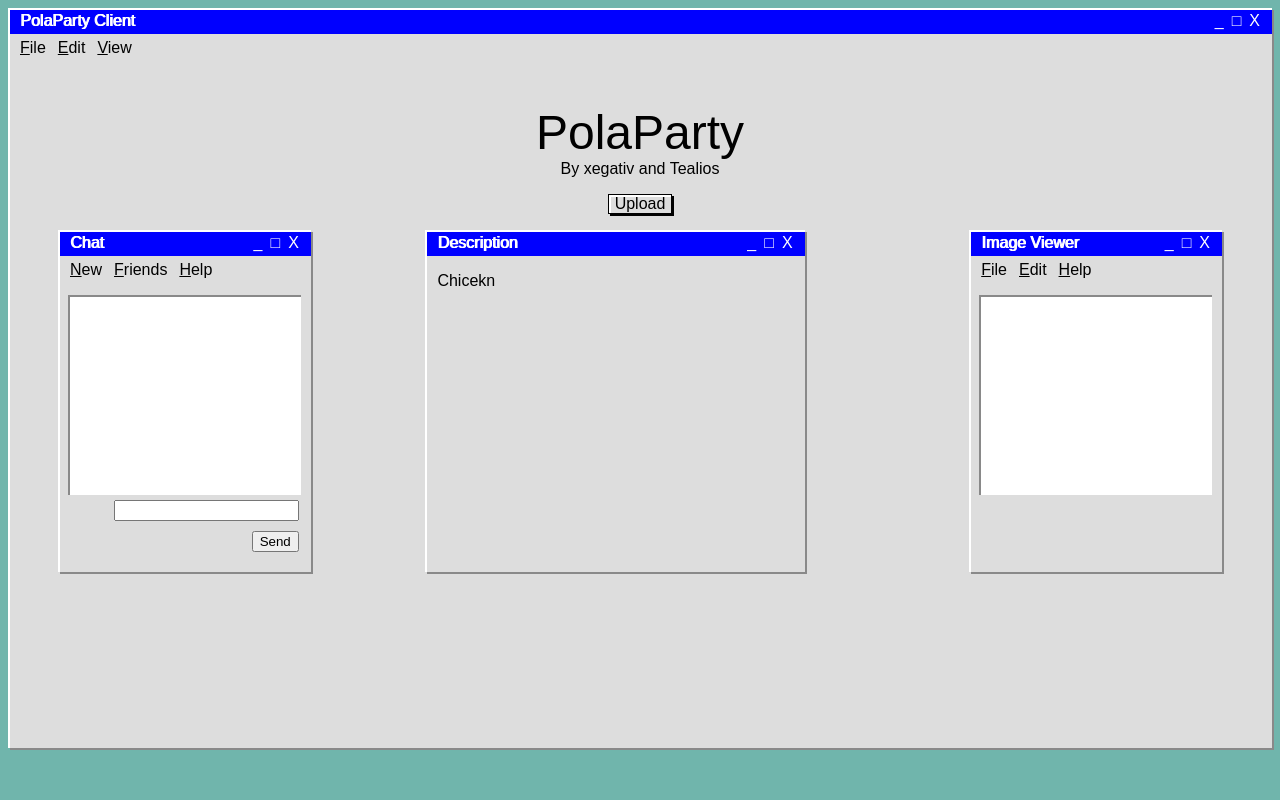
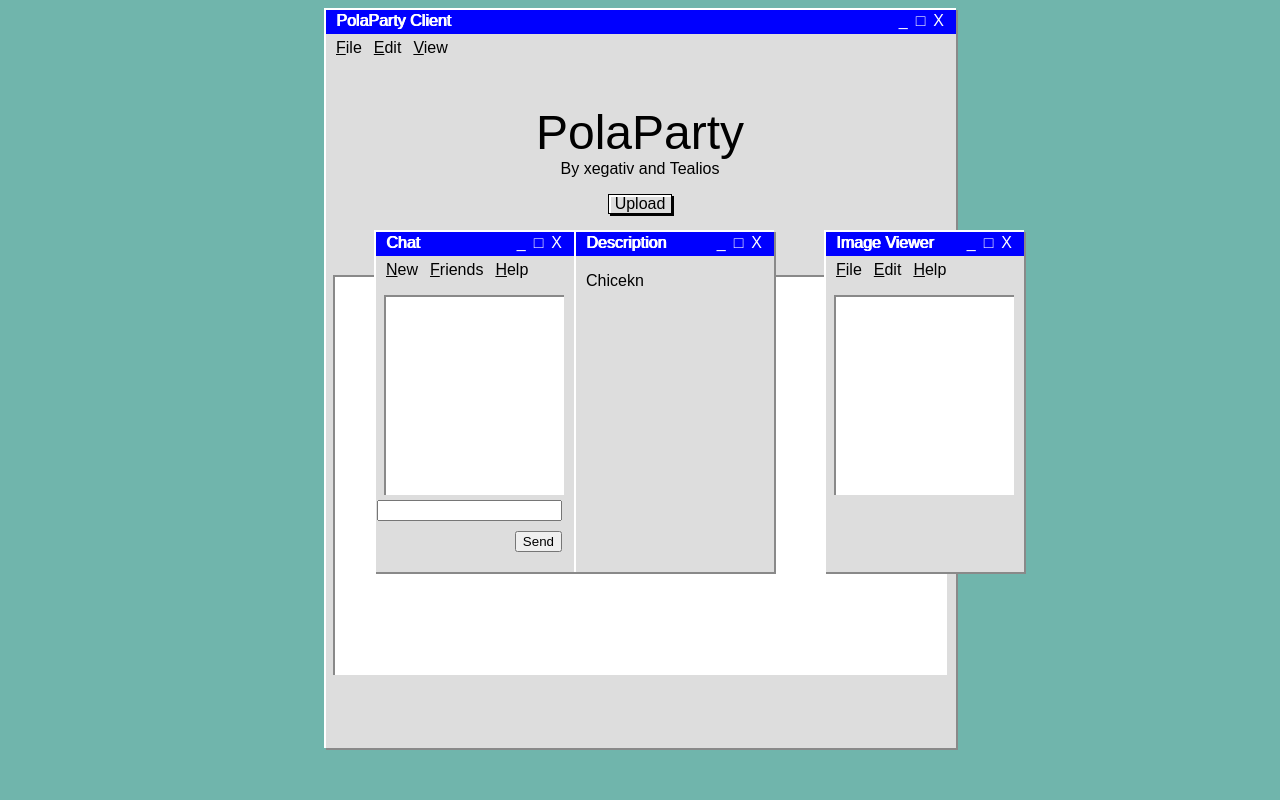
Before and after one commit to Tealiosv2/PolaParty, a Flask app: page / in a window 1280 px wide. Run offline with Flask 3, Linux system fonts and the light colour scheme; some libraries are stand-ins or nearby versions; some web fonts are replaced.

Commit message:
Main page styling

```diff
--- a/static/stylesheets/index.css
+++ b/static/stylesheets/index.css
@@ -14,7 +14,9 @@ body {
 
 .master {
     height: 90vh;
+    width: 50%;
     overflow: hidden;
+    margin: auto;
 }
 
 /* PolaParty Title */
@@ -152,9 +154,30 @@ body {
     margin-right: 10px;
 }
 
+.background {
+    width: 48%;
+    height: 400px;
+    box-shadow: inset 2px 2px #898989;
+
+    top:150px;
+    bottom: 0;
+    left: 0;
+    right: 0;
+
+    margin: auto;
+
+    background-color: white;
+    position: absolute;
+    z-index: 0;
+}
+
 .hAlign {
+    position: absolute;
+    z-index: 1;
     display: flex;
 }
+
+
 
 .description {
     padding-left: 12px;
@@ -185,4 +208,4 @@ body {
     padding: 4%; */
     touch-action: none;
     user-select: none;
-  }
+}
--- a/templates/index.html
+++ b/templates/index.html
@@ -31,10 +31,12 @@
             <p>By xegativ and Tealios</p>
         </div>
 
-
         <div class="section-body">
             <p id="upload-p"><a href='/form' id="upload">Upload</a></p>
         </div>
+
+
+        <div class="background"></div>
 
         <div class="hAlign">
             <div class="window draggable" id="w-chat">
@@ -56,7 +58,6 @@
 
                 <input type="text" id="chattext" name="chattext" required><br><br>
                 <input type="submit" id="chatsubmit" value="Send">
-
 
             </div>
 
@@ -98,7 +99,16 @@
         const position = { x: 0, y: 0 }
 
         interact('.draggable').draggable({
-          listeners: {
+            // modifiers: [
+            //     interact.modifiers.restrict({
+            //     restriction:document.getElementsByClassName("subbar"),
+            //     endOnly: true
+            //     })
+            // ],
+
+            allowFrom: '.navbar',
+
+            listeners: {
             start (event) {
               console.log(event.type, event.target)
             },
```
